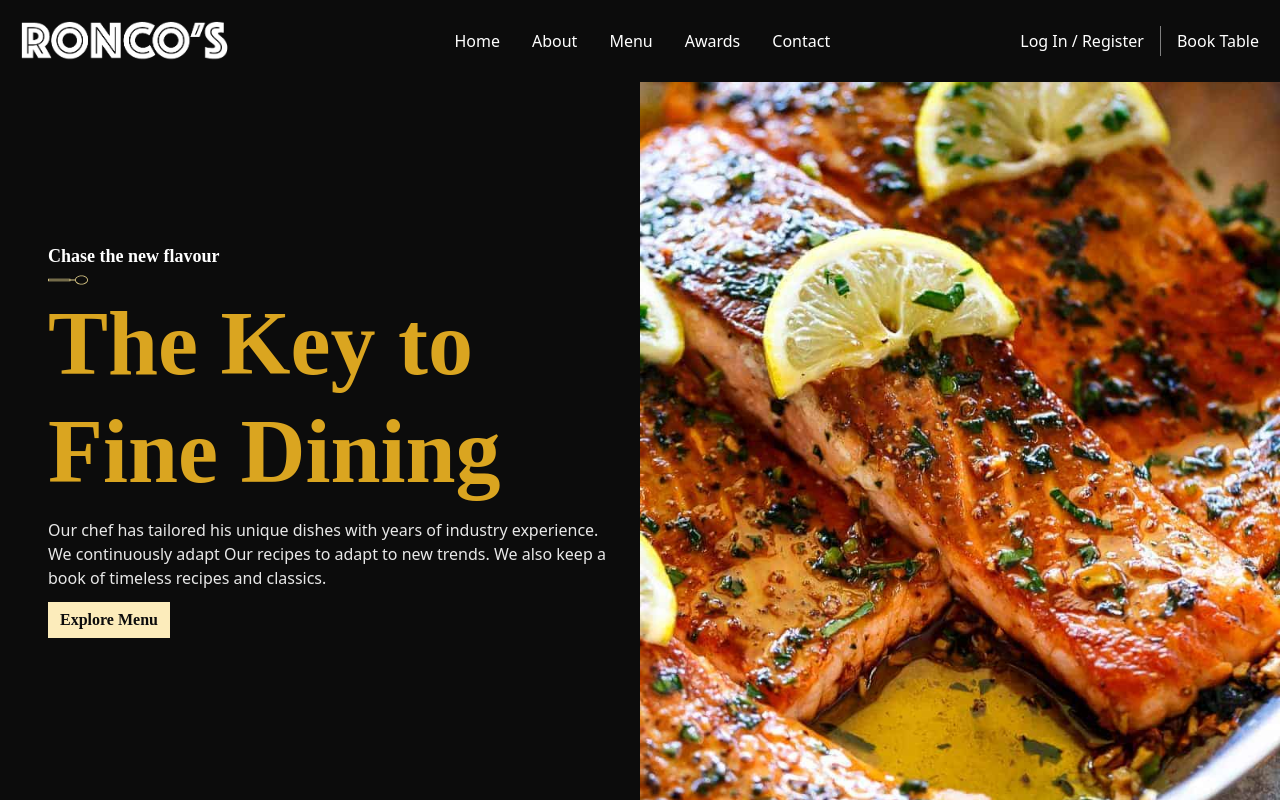
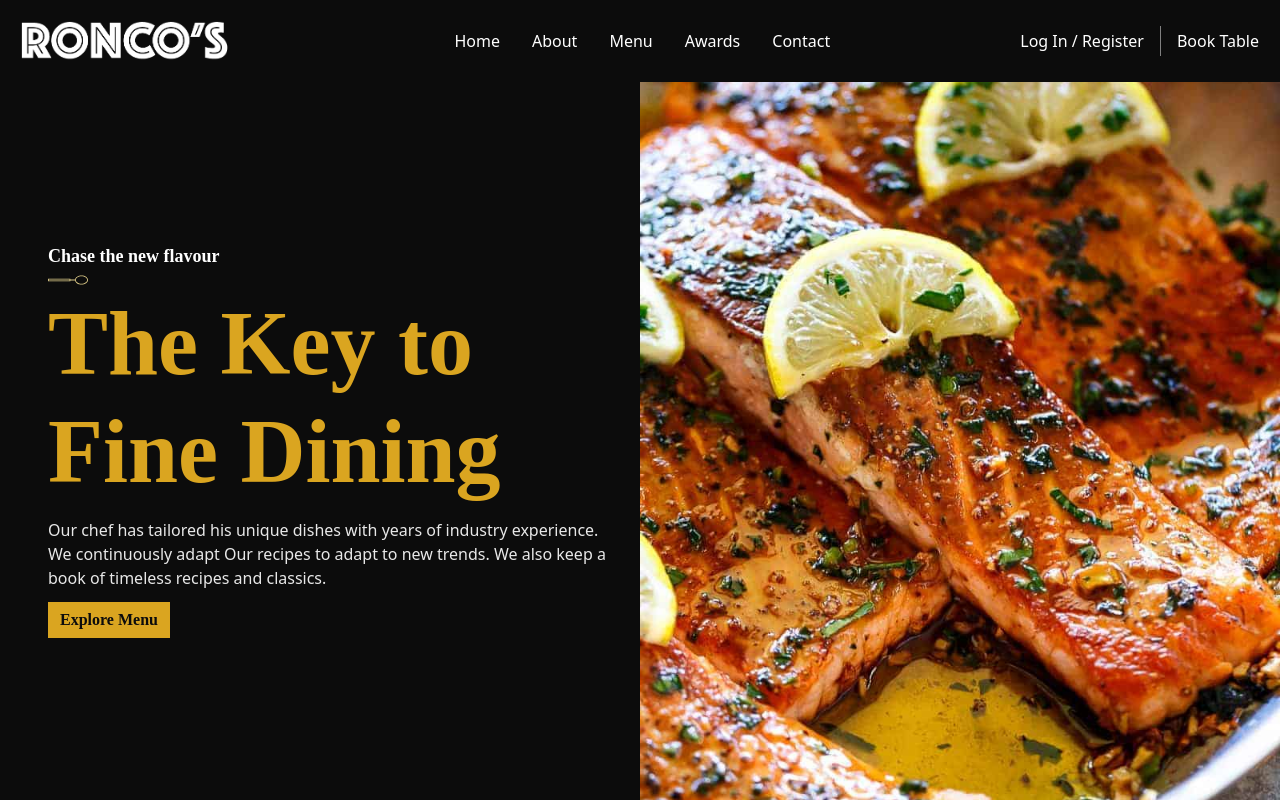
Before and after one commit to joshuaxdmb/modern-restaurant-website, a React (Create React App) app: page / in a window 1280 px wide. In both pictures the pointer is over the button "Explore Menu". Shown: the top 800 px of the page. Built offline with nearby package versions, Linux system fonts and the light colour scheme; a web font is replaced by a local one.

Commit message:
Added button hovering effect

```diff
--- a/src/index.css
+++ b/src/index.css
@@ -48,6 +48,10 @@ p{
 
 }
 
+.custom-button:hover{
+  background-color:goldenrod!important;
+}
+
 
 /*
 .p__opensans{
```
